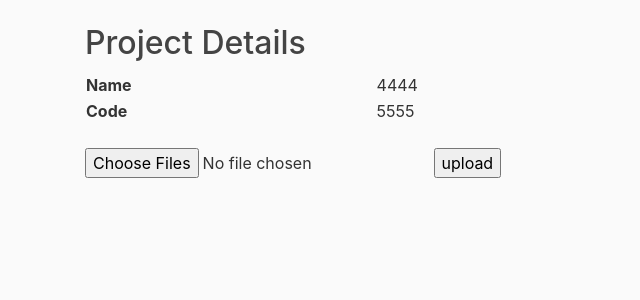
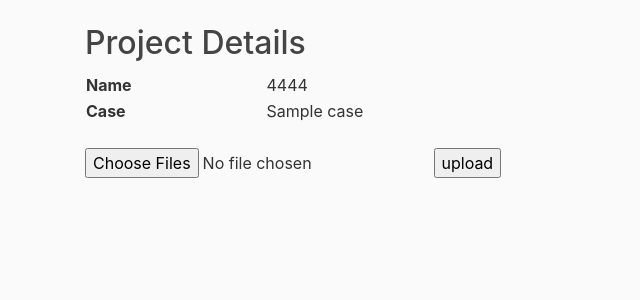
Before and after one commit to ibaf001/conexus, a Flask app: a page that uses tracker/templates/project.html in a window 1280 px wide. Shown: the part 56-356 px from the top of the page, without its empty margins (0-640 px from the left). Run offline with Flask 2, Linux system fonts and the light colour scheme; a user stored in the database is signed in; some libraries are stand-ins or nearby versions.

Commit message:
completed upload functionality

```diff
--- a/tracker/routes.py
+++ b/tracker/routes.py
@@ -1,4 +1,4 @@
-from flask import render_template, url_for, flash, redirect, request, abort
+from flask import render_template, url_for, flash, redirect, request, abort, Markup
 import os
 from tracker import app, db, bcrypt
 from tracker import mysql
@@ -35,24 +35,24 @@ def del_project(case):
 @login_required
 def project(case):
 
-    return render_template('project.html', title='Project')
+    return render_template('project.html', title='Project', case=case)
 
 
-@app.route('/upload', methods=["GET", "POST"])
-def upload():
+@app.route('/upload/<case>', methods=["GET", "POST"])
+def upload(case):
     if request.method == "POST":
         files = request.files.getlist('file')
         for file in files:
             if len(file.filename.strip()) == 0:
-                flash('no file selected', 'info')
-                return redirect(request.url)
+                flash(Markup('<strong>Warning!</strong>  No file selected'), 'warning')
+                return redirect(url_for('project', case=case))
             filename = secure_filename(file.filename)
             file.save(os.path.join(app.config['UPLOAD_FOLDER'], filename))
         flash('file(s) uploaded successfully', 'success')
-        return 'gracias!'
+        return redirect(url_for('project', case=case))
 
     else:
-        return render_template('projects.html')
+        return redirect(url_for('project', case=case))
 
 
 @app.route("/register", methods=["GET", "POST"])
--- a/tracker/templates/project.html
+++ b/tracker/templates/project.html
@@ -13,13 +13,13 @@
         <td>4444</td>
     </tr>
     <tr>
-        <td><b>Code</b></td>
-        <td>5555</td>
+        <td><b>Case</b></td>
+        <td>{{ case }}</td>
     </tr>
 </table>
 <br>
 <div>
-<form id="upload-form" action="{{ url_for('upload') }}" method="post" enctype="multipart/form-data">
+<form id="upload-form" action="{{ url_for('upload', case=case) }}" method="post" enctype="multipart/form-data">
     <input type="file" name="file" multiple>
     <input type="submit" value="upload">
 </form>
```
